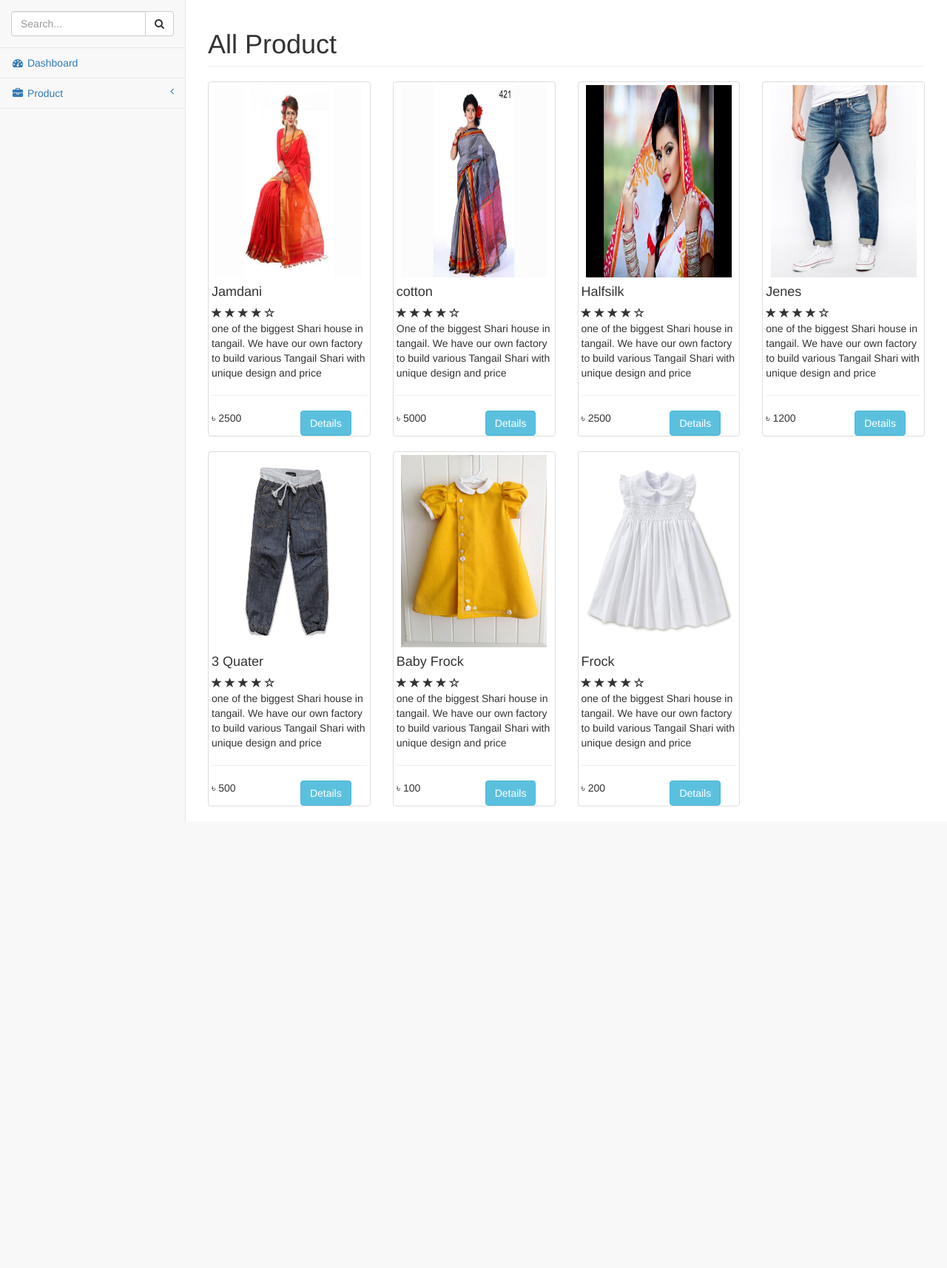
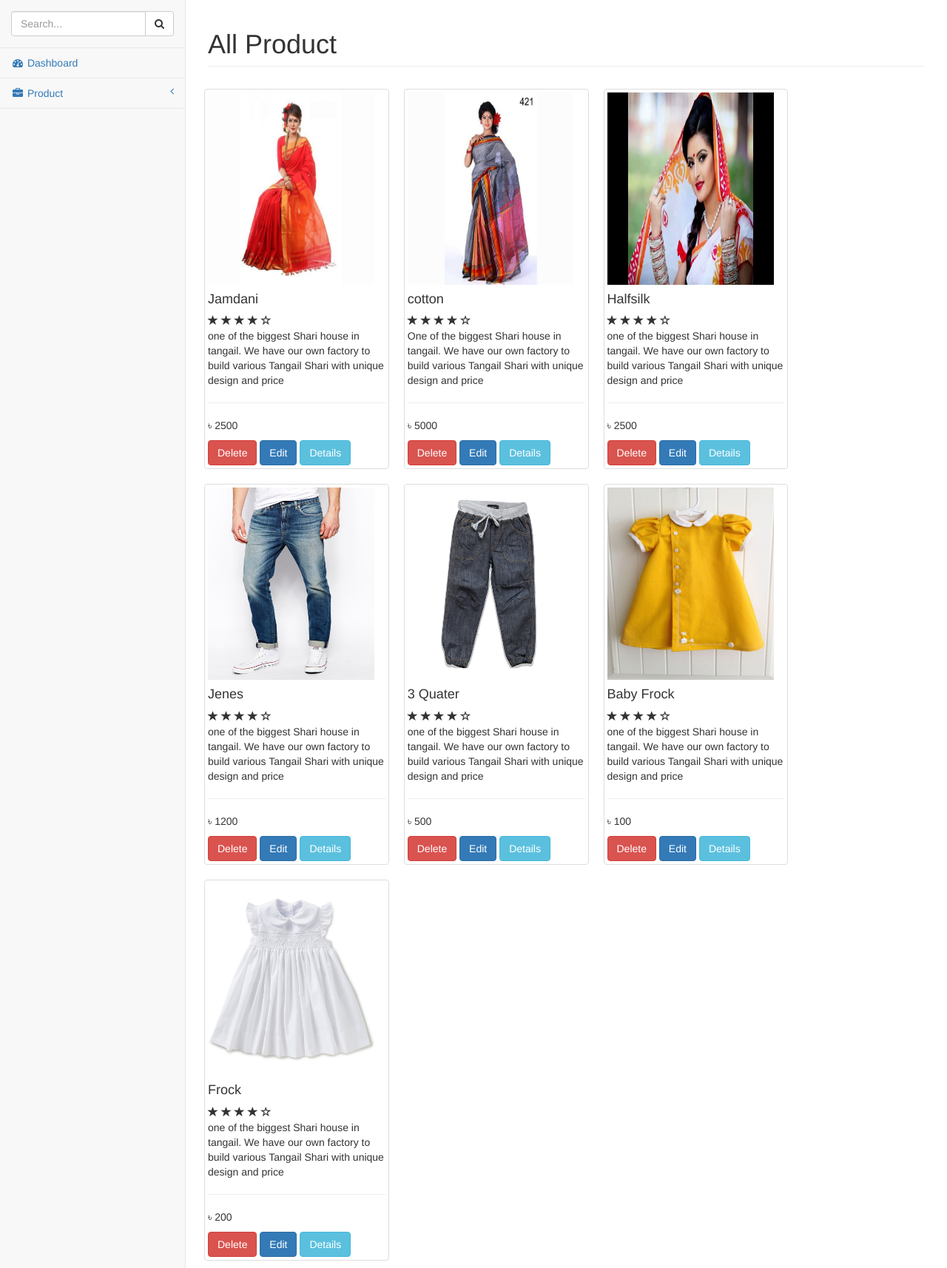
Before and after one commit to imranhoshain/lab_test, a PHP site: page /imran/view/admin/product/index.php in a window 1280 px wide. Shown: the part 51-1765 px from the top of the page at 74% size. Before the commit the page ends 1161 px from the top, so only its background shows below. Run offline with PHP 8.4, Linux system fonts and the light colour scheme; data comes from the database, SQL or seed files in the repository; both versions use the stored data as it was after the commit.

Commit message:
full ecommers project with CRUD on OOP without admin login panel

```diff
--- a/assets/admin/css/style.css
+++ b/assets/admin/css/style.css
@@ -1,5 +1,11 @@
-.thumbnail.layer {
+.thumbnail{
+
+    margin: 10px;
+}
+
+.layer {
     height: 480px;
+
 }
 
 .layer img {
--- a/assets/admin/js/main.js
+++ b/assets/admin/js/main.js
@@ -17,6 +17,14 @@
             $('.alert').delay(2000).fadeOut(1000, function () {
                 $(this).alert('close');
             });
+        });
+
+        /*---------------------------------------------------
+                    Delete Data On database with Modal
+        ---------------------------------------------------*/
+        $(document).on('click','.delete',function () {
+            var id = $(this);
+            $('#delete').val(id.data('id'));
         });
 
         /*---------------------------------------------------
--- a/view/admin/product/index.php
+++ b/view/admin/product/index.php
@@ -34,8 +34,8 @@
                 foreach($data as $product){
                 $sl++;
             ?>
-                <div class="col-md-3 col-sm-6">
-                    <span class="thumbnail layer">
+                <div class="col-md-3 col-sm-6 thumbnail">
+                    <span class="layer">
       			<img src="assets/admin/uploads/<?php echo $product['image'];?>" alt="...">
       			<h4><?php echo $product['name'];?></h4>
       			<div class="ratings">
@@ -55,8 +55,12 @@
                             <?php echo $product['price'];?>
                         </p>
                     </div>
-                    <div class="col-md-6 col-sm-6">
-                        <a href="view/admin/product/view.php?id=<?php echo $product['unique_id'];?>"> <button class="btn btn-info right"> Details</button></a>
+                </div>
+                <div class="row">
+                    <div class="col-md-12">
+                        <a data-toggle="modal" data-target="#myModal" data-id="<?php echo $product['unique_id']?>" class="btn btn-danger delete" href="javaScript:void(0)" >Delete</a>
+                        <a href="view/admin/product/edit.php?id=<?php echo $product['unique_id'];?>" class="btn btn-primary">Edit</a>
+                        <a data-toggle="modal" data-target="#myModal" href="view/admin/product/view.php?id=<?php echo $product['unique_id'];?>"> <button class="btn btn-info right"> Details</button></a>
                     </div>
 
                 </div>
@@ -64,10 +68,32 @@
         </div>
         <?php }?>
         <!-- END PRODUCTS -->
+        <div class="modal fade" id="myModal" tabindex="-1" role="dialog" aria-labelledby="myModalLabel" aria-hidden="true">
+            <form action="view/admin/product/delete.php" method="GET">
+               <input type="hidden" name="id" id="delete" />
+                <div class="modal-dialog">
+                <div class="modal-content">
+                    <div class="modal-header">
+                        <button type="button" class="close" data-dismiss="modal" aria-hidden="true">×</button>
+                        <h4 class="modal-title" id="myModalLabel"><strong>Are you sure delete your Prodcuct?</strong></h4>
+                    </div>
+
+                    <div class="modal-footer">
+                        <button type="button" class="btn btn-default" data-dismiss="modal">No</button>
+                        <input type="submit" class="btn btn-danger" value="Yes" />
+                    </div>
+                </div>
+                <!-- /.modal-content -->
+            </div>
+            <!-- /.modal-dialog -->
+            </form>
+        </div>
+        <!-- /.modal -->
     </div>
     <!-- /.row -->
     </div>
 
     <?php
 include_once '../include/footer.php';
+//
 ?>
```
Also changed, not shown: product.sql (added, +76 -0 lines), view/admin/product/view.php (+4 -21 lines), assets/admin/uploads/11c9057239.jpg (added), assets/admin/uploads/236a1313a9.jpg (renamed from assets/admin/uploads/ca960ff0bd.jpg), assets/admin/uploads/26441b0e60.jpeg (added), assets/admin/uploads/6eaee02f07.jpg (added), assets/admin/uploads/b939f42de6.jpg (added), assets/admin/uploads/db29c89d66.jpg (renamed from assets/admin/uploads/3c09c11921.jpg), assets/admin/uploads/f31f255446.jpg (added).
